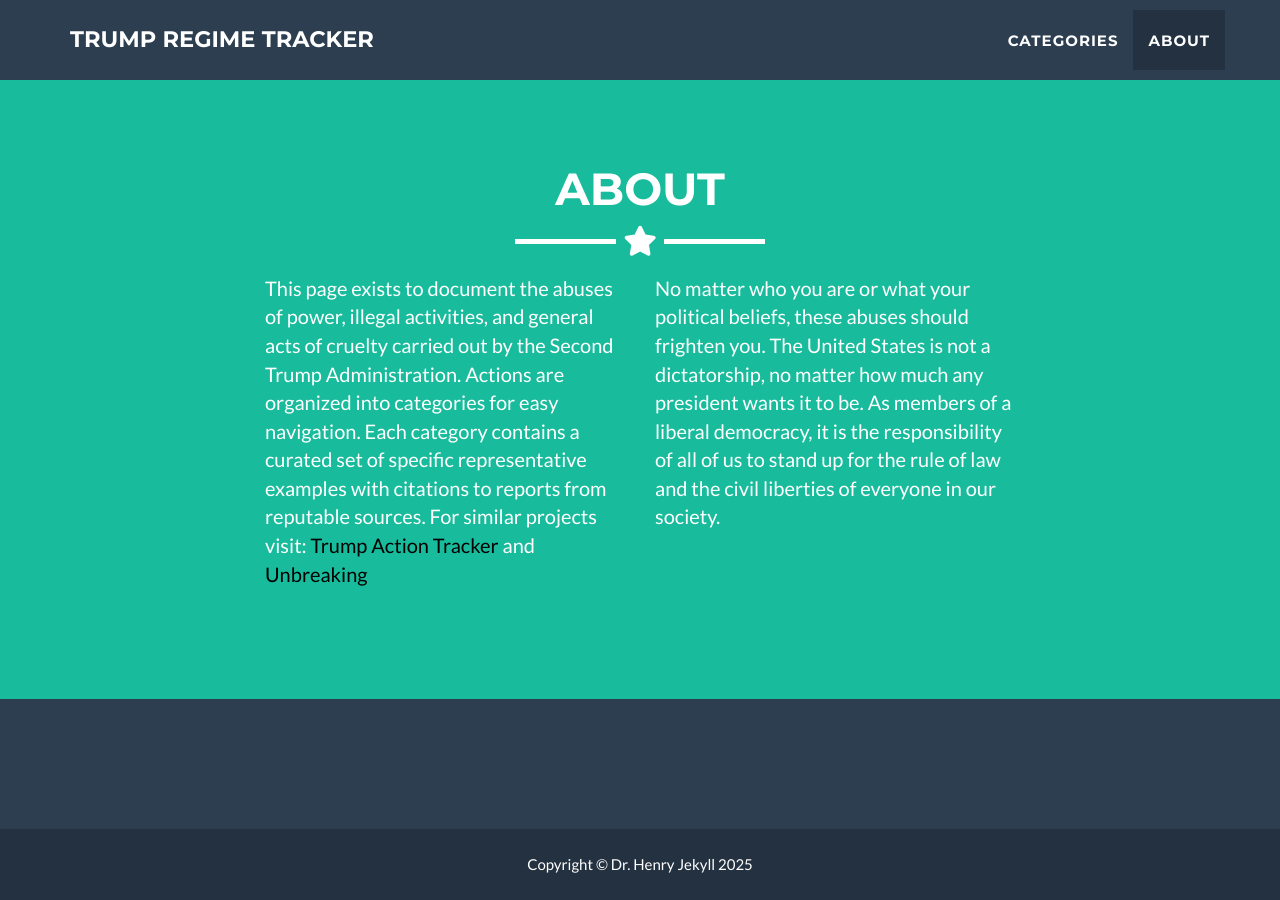
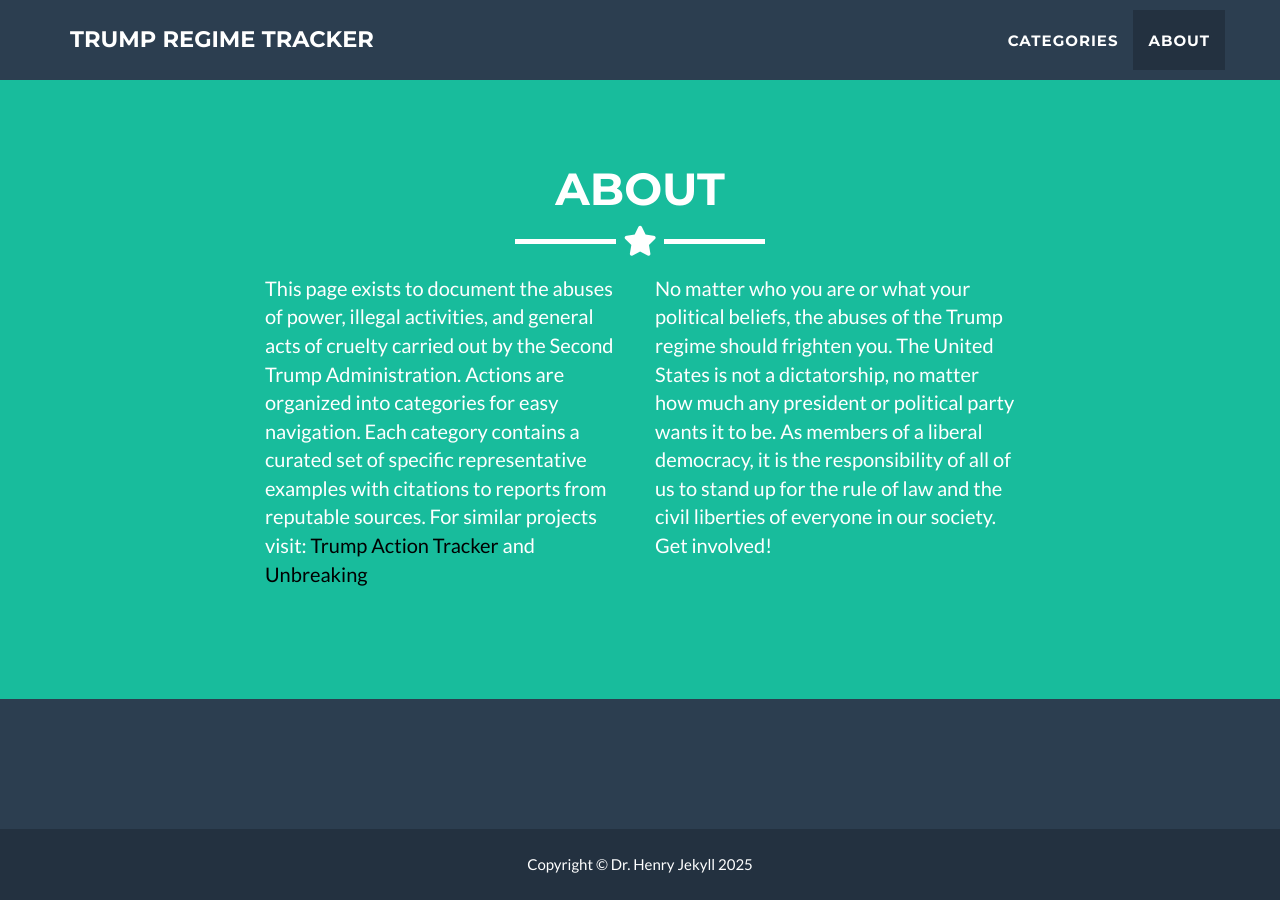
Before and after one commit to GalateaBrand/RegimeTracker, a Jekyll site: the page built from _posts/2025-07-03-lqbtq+-rights.markdown, in a window 1280 px wide and 900 px high, scrolled down 2176 px. Built offline with Jekyll 4.4.1, drawn with Linux system fonts in a browser that asks for light colours.

Commit message:
udpate About page

```diff
--- a/_includes/about.html
+++ b/_includes/about.html
@@ -12,7 +12,7 @@
         <p>This page exists to document the abuses of power, illegal activities, and general acts of cruelty carried out by the Second Trump Administration. Actions are organized into categories for easy navigation. Each category contains a curated set of specific representative examples with citations to reports from reputable sources. For similar projects visit: <a href="https://www.trumpactiontracker.info/?" style="color: #000000">Trump Action Tracker </a> and <a href="https://unbreaking.org/" style="color: #000000">Unbreaking </a> </p>
       </div>
       <div class="col-lg-4">
-        <p>No matter who you are or what your political beliefs, these abuses should frighten you. The United States is not a dictatorship, no matter how much any president wants it to be. As members of a liberal democracy, it is the responsibility of all of us to stand up for the rule of law and the civil liberties of everyone in our society. </p>
+        <p>No matter who you are or what your political beliefs, the abuses of the Trump regime should frighten you. The United States is not a dictatorship, no matter how much any president or political party wants it to be. As members of a liberal democracy, it is the responsibility of all of us to stand up for the rule of law and the civil liberties of everyone in our society. Get involved! </p>
       </div>
     </div>
   </div>
```
